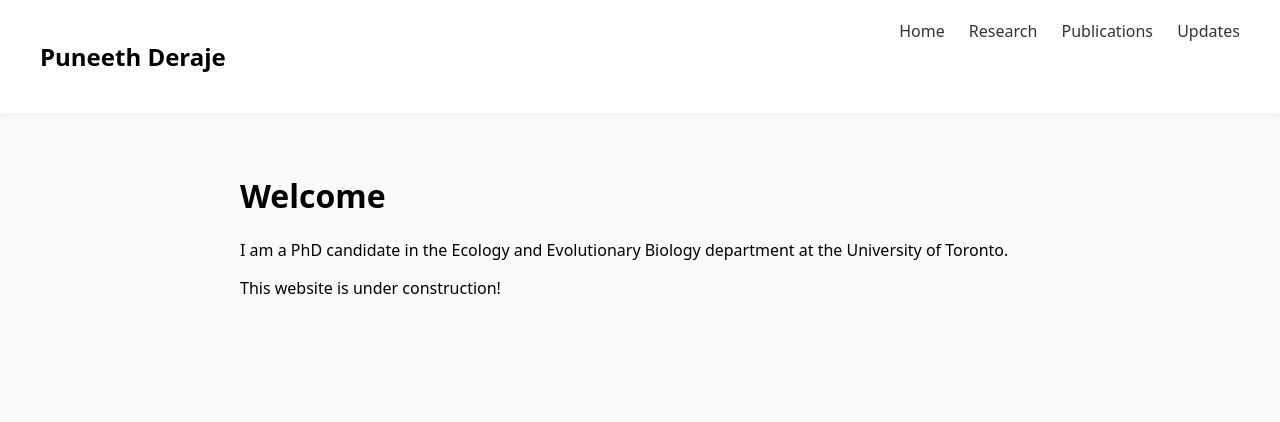
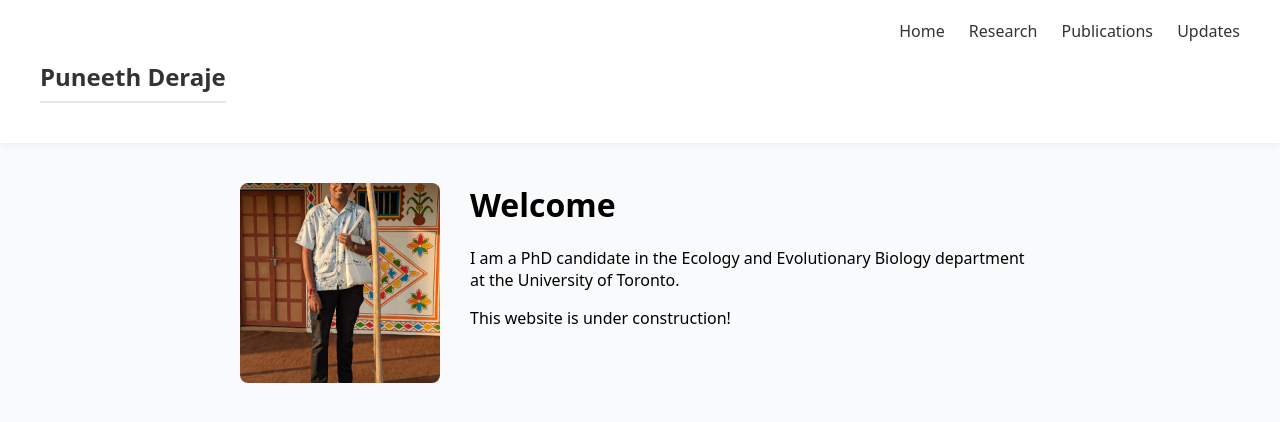
Before and after one commit to puneethderaje/puneethderaje.github.io, a Jekyll site: the page built from index.md, in a window 1280 px wide. Shown: the top 422 px of the page. Built offline with Jekyll 4.4.1, drawn with Linux system fonts in a browser that asks for light colours.

Commit message:
Updating information

```diff
--- /dev/null
+++ b/_data/in_prep.yml
@@ -0,0 +1,5 @@
+- title: "Example paper in preparation"
+  authors: "Deraje P., et al."
+
+- title: "Another work in progress"
+  authors: "Deraje P., Author2, Author3"
--- a/_data/publications.yml
+++ b/_data/publications.yml
@@ -25,3 +25,4 @@
   year: 2026
   biorxiv: "https://biorxiv.org/yyyy"
   journal: "https://doi.org/yyyy"
+  contribution: "Wrote the section on non-genetic influences on the phenotype"
--- a/assets/style.css
+++ b/assets/style.css
@@ -25,10 +25,38 @@ main {
   padding: 40px;
 }
 
+h2 {
+  margin-top: 40px;
+  margin-bottom: 20px;
+  font-size: 1.5rem;
+  color: #333;
+  border-bottom: 2px solid #e5e7eb;
+  padding-bottom: 8px;
+}
+
+.home-header {
+  display: flex;
+  gap: 30px;
+  align-items: flex-start;
+  margin-bottom: 40px;
+}
+
+.profile-photo {
+  width: 200px;
+  height: 200px;
+  object-fit: cover;
+  border-radius: 8px;
+  flex-shrink: 0;
+}
+
+.home-intro h1 {
+  margin-top: 0;
+}
+
 
 .pub-item {
   padding: 12px 0;
-  margin-bottom: 20px;
+  margin-bottom: 10px;
   line-height: 1.7;
 }
 
--- a/index.md
+++ b/index.md
@@ -3,8 +3,11 @@ layout: default
 title: Home
 ---
 
-# Welcome
-
-I am a PhD candidate in the Ecology and Evolutionary Biology department at the University of Toronto.
-
-This website is under construction!
+<div class="home-header">
+  <img src="/assets/profile.jpg" alt="Puneeth Deraje" class="profile-photo">
+  <div class="home-intro">
+    <h1>Welcome</h1>
+    <p>I am a PhD candidate in the Ecology and Evolutionary Biology department at the University of Toronto.</p>
+    <p>This website is under construction!</p>
+  </div>
+</div>
```
Also changed, not shown: publications.html (+8 -0 lines), assets/profile.jpg (added).
